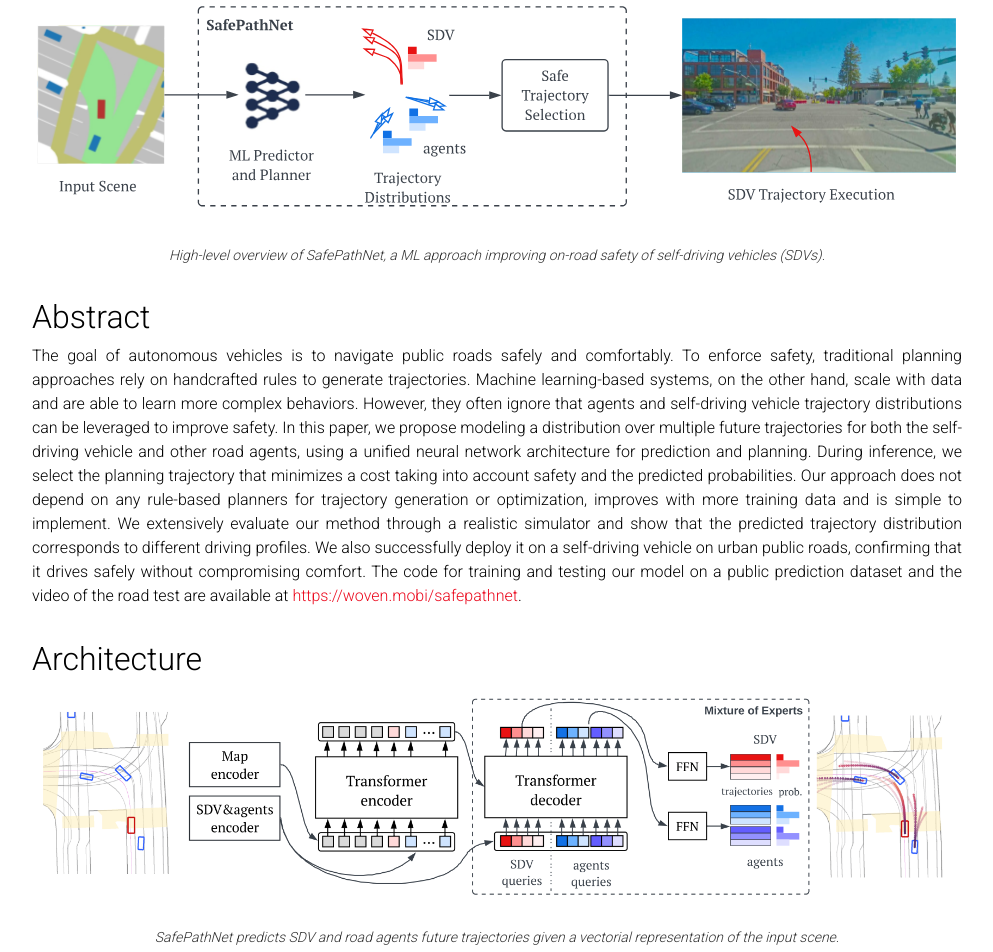
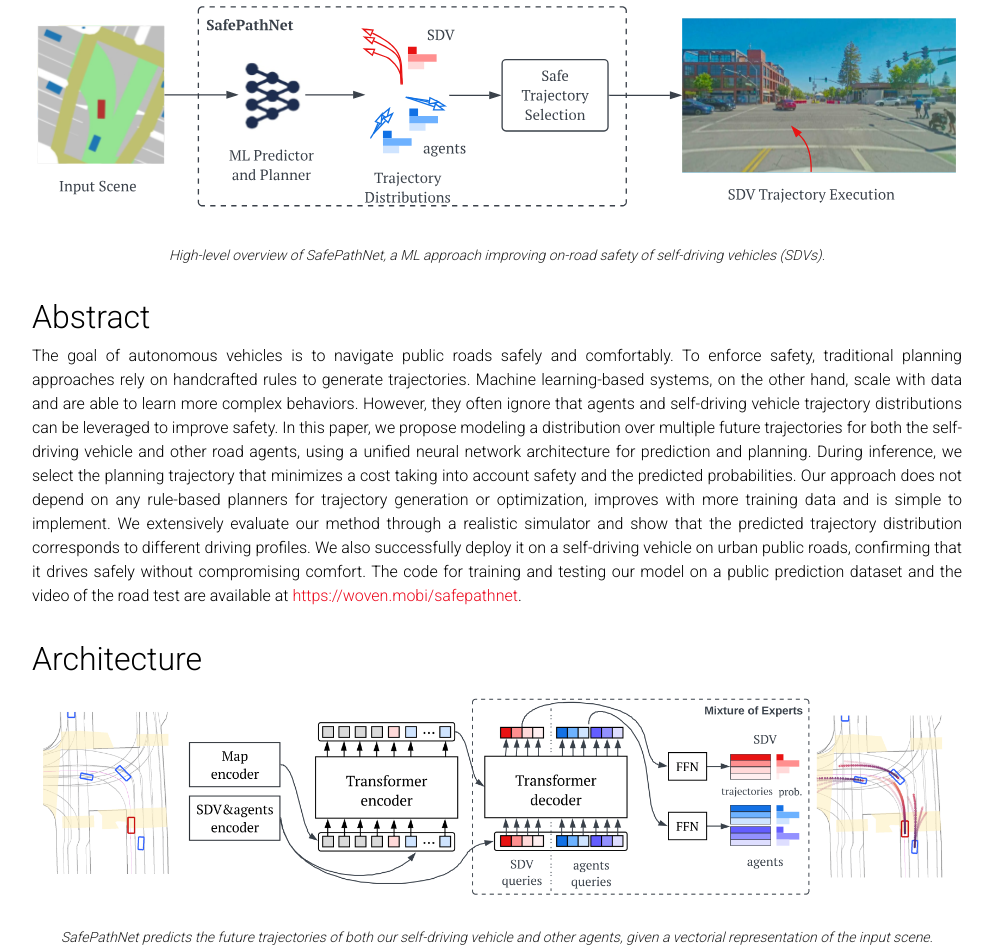
Before and after one commit to wp-research-uk/safepathnet, a Jekyll site: the page built from _pages/home.md, in a window 1280 px wide. Shown: the part 361-1313 px from the top of the page, without its empty margins (143-1136 px from the left). Built offline with Jekyll 4.4.1, drawn with Linux system fonts in a browser that asks for light colours; a style sheet for code colours, icons or effects is not loaded; some of the changed text lies outside the part shown.

Commit message:
Udpate caption color, Minor text changes

```diff
--- a/_pages/home.md
+++ b/_pages/home.md
@@ -53,7 +53,7 @@
 </p>
 
 ## Architecture
-{% assign img_caption = "SafePathNet predicts SDV and road agents future trajectories given a vectorial representation of the input scene." %}
+{% assign img_caption = "SafePathNet predicts the future trajectories of both our self-driving vehicle and other agents, given a vectorial representation of the input scene." %}
 {% include figure.html
   path="assets/img/model.png"
   class="figure-img img-fluid rounded"
@@ -61,7 +61,7 @@
   caption=img_caption %}
 
 ## Road test
-We evaluated our approach through a realistic simulator and tested it on a real SDV in both our private testing facility and on public roads. Results show that SafePathNet presents a better trade-off between comfort (discomfort braking, passiveness) and safety (collisions) and can be safely deployed in the real world.
+We evaluated our approach through a realistic simulator and tested it on a real SDV in both our private testing facility and on public roads. Results show that SafePathNet presents a better trade-off between comfort (discomfort braking, passiveness) and safety (collisions) and brings us another step closer to our goal of safe real-world autonomous driving.
 
 <div class="video-container mb-3">
   <iframe src="https://www.youtube-nocookie.com/embed/rLQXKcO20ck" title="YouTube video player" frameborder="0" allow="accelerometer; autoplay; clipboard-write; encrypted-media; gyroscope; picture-in-picture" allowfullscreen></iframe>
--- a/_sass/_base.scss
+++ b/_sass/_base.scss
@@ -91,7 +91,7 @@
   margin-bottom: 1.5rem;
   text-align: center;
   font-style: italic;
-  color: #333;
+  color: #222;
 }
 
 // Card
```
